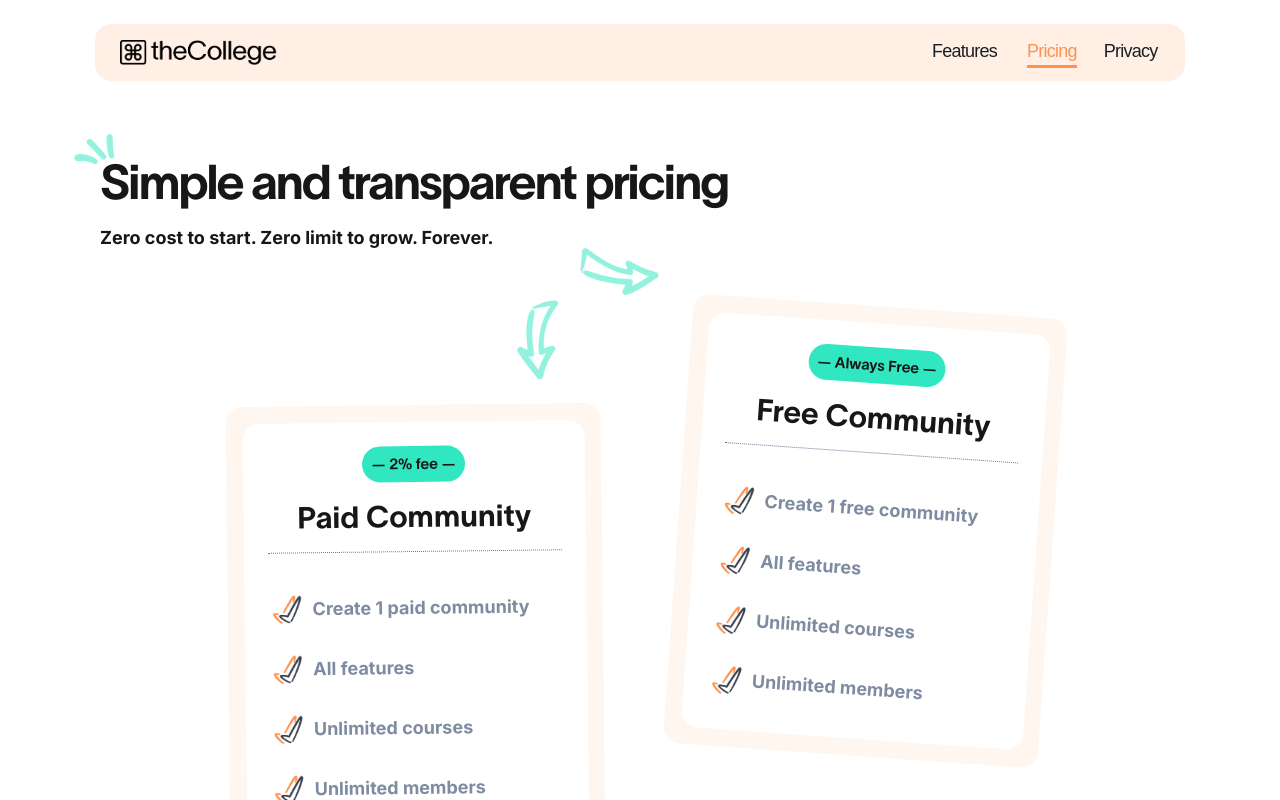
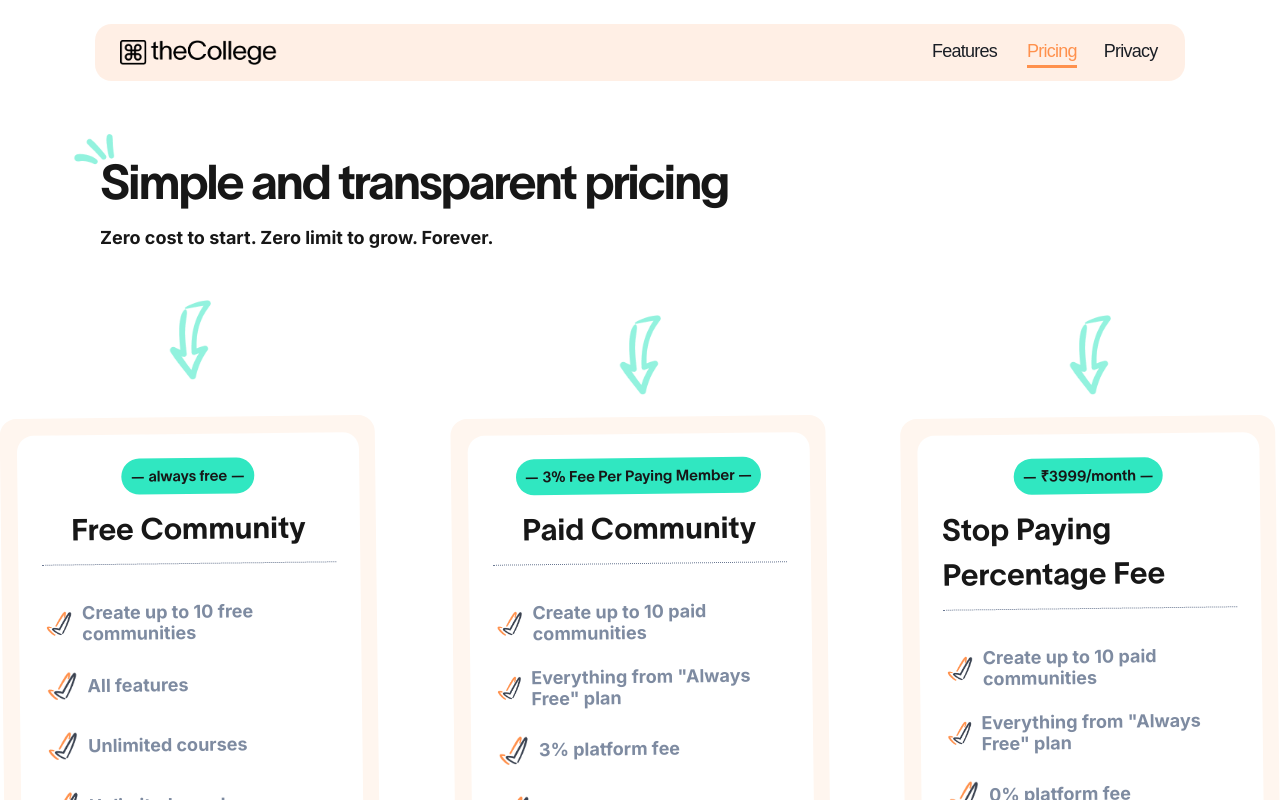
Before and after one commit to Xhechar/college, a Next.js app: page /pricing in a window 1280 px wide. Shown: the top 800 px of the page. Built offline with nearby package versions, Linux system fonts and the light colour scheme; a web font is replaced by a local one.

Commit message:
updated pricing featuring

```diff
--- a/src/app/pricing/page.tsx
+++ b/src/app/pricing/page.tsx
@@ -81,62 +81,124 @@ function FirstSection() {
       <div className="max-w-[1440px] mx-auto pt-[100px]">
         <div>
           <div>
-            <h1><span className="relative">Simple <Image src={Acc} alt="acc" className="absolute left-[-40px] top-[-40px]" /> </span> and transparent pricing</h1>
+            <h1>
+              <span className="relative">
+                Simple{" "}
+                <Image
+                  src={Acc}
+                  alt="acc"
+                  className="absolute left-[-40px] top-[-40px]"
+                />{" "}
+              </span>{" "}
+              and transparent pricing
+            </h1>
           </div>
           <div>
-            <p className="body0 pt-[24px]">Zero cost to start. Zero limit to grow. Forever.</p>
+            <p className="body0 pt-[24px]">
+              Zero cost to start. Zero limit to grow. Forever.
+            </p>
           </div>
         </div>
-        <div className={`
+        <div
+          className={`
             flex justify-center pt-[150px] gap-[150px]
             max-[1540px]:gap-[100px]
             max-[1130px]:gap-[50px]
             max-[900px]:flex-col max-[900px]:items-center
-        `}>
+          `}
+        >
           <div className="relative">
-            <Image src={Arrow1} alt="arrow" className={`
-              absolute top-[-80px] right-[60px] z-[-1]
+            <Image
+              src={Arrow1}
+              alt="arrow"
+              className={`
+              absolute top-[-80px] left-[50%] translate-x-[-50%] z-[-1]
               max-[900px]:top-[-150px]
-            `} />
-            <div className={`
+            `}
+            />
+            <div
+              className={`
               w-[662px] rotate-[-0.68deg] relative top-[10%] transition-transform duration-800 hover:translate-y-[-8%]
               max-[1540px]:w-[500px]
               max-[1100px]:w-[400px]
               max-[900px]:w-[100%]
               max-[500px]:rotate-[0deg]
-            `}>
+            `}
+            >
               <PriceCard
-                tagValue="2% fee"
-                header="Paid Community"
+                tagValue="always free"
+                header="Free Community"
                 items={[
-                  "Create 1 paid community",
+                  "Create up to 10 free communities",
                   "All features",
                   "Unlimited courses",
                   "Unlimited members",
+                  "Custom URL",
+                  "Analytics",
                 ]}
               />
             </div>
           </div>
           <div className="relative">
-            <Image src={Arrow2} alt="arrow" className={`
-              absolute top-[-150px] left-[-130px] z-[-1]
-              max-[900px]:top-[-10px]
-            `} />
-            <div className={`
-              w-[662px] rotate-[4deg] relative top-[-12%] transition-transform duration-800 hover:translate-y-[-8%]
+            <Image
+              src={Arrow1}
+              alt="arrow"
+              className={`
+        absolute top-[-80px] left-[50%] translate-x-[-50%] z-[-1]
+        max-[1540px]:top-[-60px]
+        max-[1130px]:top-[-50px] max-[1130px]:w-[80px]
+        max-[900px]:hidden
+      `}
+            />
+            <div
+              className={`
+        w-[662px] rotate-[-0.68deg] relative top-[10%] transition-transform duration-800 hover:translate-y-[-8%]
         max-[1540px]:w-[500px]
         max-[1100px]:w-[400px]
-              max-[900px]:w-[100%]
-              max-[500px]:rotate-[0deg]
-            `}>
+        max-[900px]:w-[90%] max-[900px]:max-w-[500px] max-[900px]:top-0
+        max-[500px]:rotate-[0deg] max-[500px]:w-[95%]
+      `}
+            >
               <PriceCard
-                tagValue="Always Free"
-                header="Free Community"
+                tagValue="3% Fee Per Paying Member"
+                header="Paid Community"
                 items={[
-                  "Create 1 free community",
-                  "All features",
-                  "Unlimited courses",
-                  "Unlimited members",
+                  "Create up to 10 paid communities",
+                  'Everything from "Always Free" plan',
+                  "3% platform fee",
+                  "Payment gateway charges",
+                ]}
+              />
+            </div>
+          </div>
+          <div className="relative">
+            <Image
+              src={Arrow1}
+              alt="arrow"
+              className={`
+        absolute top-[-80px] left-[50%] translate-x-[-50%] z-[-1]
+        max-[1540px]:top-[-60px]
+        max-[1130px]:top-[-50px] max-[1130px]:w-[80px]
+        max-[900px]:hidden
+      `}
+            />
+            <div
+              className={`
+        w-[662px] rotate-[-0.68deg] relative top-[10%] transition-transform duration-800 hover:translate-y-[-8%]
+        max-[1540px]:w-[500px]
+        max-[1100px]:w-[400px]
+        max-[900px]:w-[90%] max-[900px]:max-w-[500px] max-[900px]:top-0
+        max-[500px]:rotate-[0deg] max-[500px]:w-[95%]
+      `}
+            >
+              <PriceCard
+                tagValue="₹3999/month"
+                header="Stop Paying Percentage Fee"
+                items={[
+                  "Create up to 10 paid communities",
+                  'Everything from "Always Free" plan',
+                  "0% platform fee",
+                  "Payment gateway charges",
                 ]}
               />
             </div>
@@ -145,19 +207,35 @@ function FirstSection() {
         <div>
           <div className="relative pt-[182px] pb-[150px]">
             <h2 className="h2 text-center text-secondary-1000 px-4 mx-auto max-w-[1200px]">
-              <span className="relative">2% <Image src={Lightning} alt="lightning" className="absolute left-[-50px] top-[-40px] z-[-1]" /></span> per member who joins a paid community.
+              <span className="relative">
+                2%{" "}
+                <Image
+                  src={Lightning}
+                  alt="lightning"
+                  className="absolute left-[-50px] top-[-40px] z-[-1]"
+                />
+              </span>{" "}
+              per member who joins a paid community.
             </h2>
             <h2 className="h2 text-center text-secondary-1000 px-4 mx-auto max-w-[1400px]">
               We earn, only when you earn. We grow, only
-              <span className="relative">  when you grow. <Image src={Under2} alt="underline" className={`
+              <span className="relative">
+                {" "}
+                when you grow.{" "}
+                <Image
+                  src={Under2}
+                  alt="underline"
+                  className={`
                 absolute w-full right-[0px] bottom-[-16px] z-[-1]
-              `} /> </span>
+              `}
+                />{" "}
+              </span>
             </h2>
           </div>
         </div>
       </div>
     </div>
-  )
+  );
 }
 
 function CTASection(props: JoinProps) {
```
Lines whose indentation alone changed are shown as unchanged.
